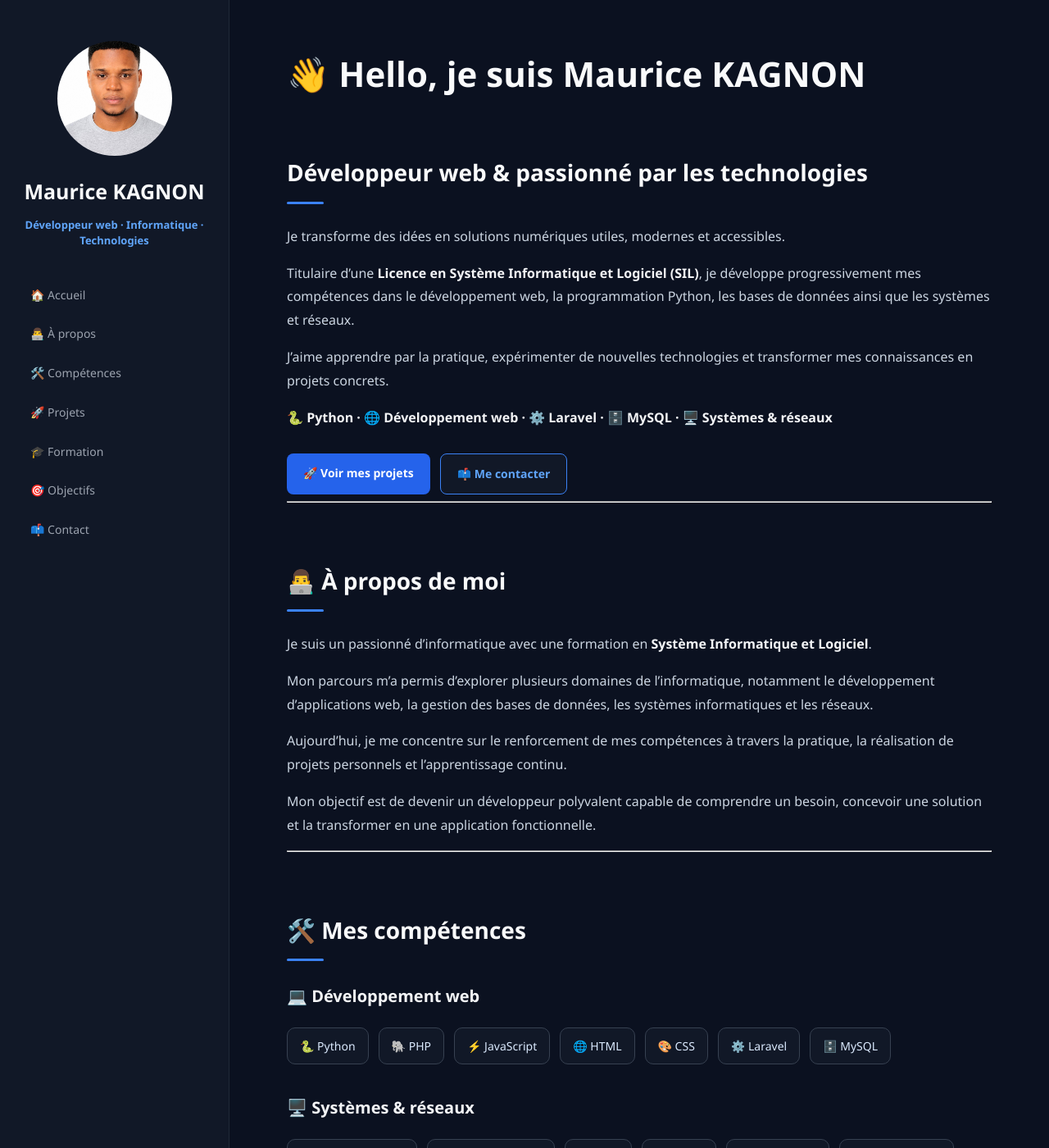
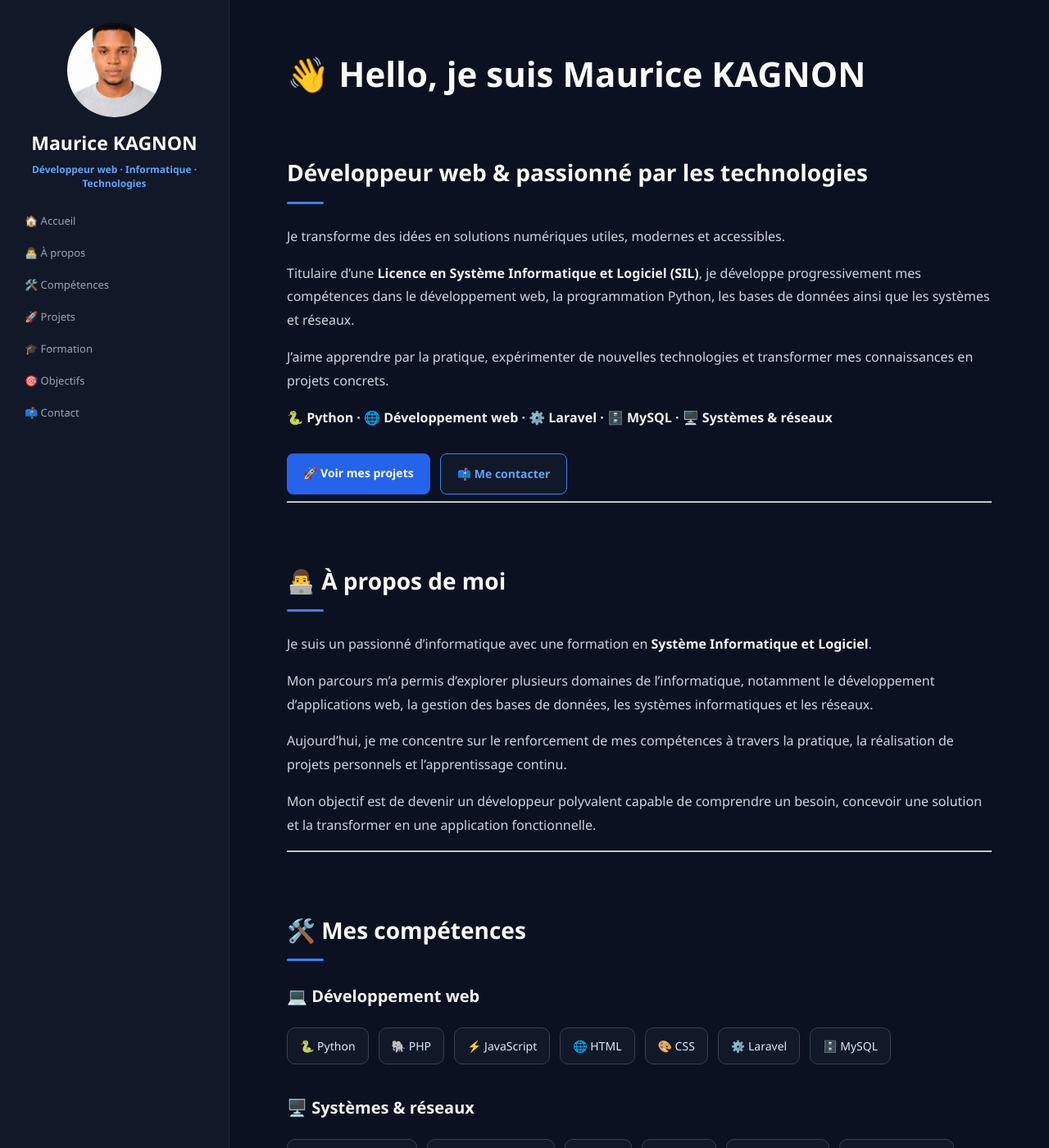
Before and after one commit to JacquesMaurice/maurice-kagnon.github.io, a Jekyll site: the page built from index.md, in a window 1280 px wide and 1400 px high. Shown: the whole window at 82% size. Built offline with Jekyll 4.4.1, drawn with Linux system fonts in a browser that asks for light colours.

Commit message:
Ajout de la navigation

```diff
--- a/assets/css/style.css
+++ b/assets/css/style.css
@@ -24,7 +24,7 @@ body {
 }
 
 /* ========================================
-   COLONNE GAUCHE
+   COLONNE GAUCHE FIXE
    ======================================== */
 
 .sidebar {
@@ -35,39 +35,100 @@ body {
   min-width: 280px;
   height: 100vh;
 
-  padding: 50px 25px;
+  padding: 28px 20px;
 
   text-align: center;
 
   background: #111827;
   border-right: 1px solid #1f2937;
+
+  overflow: hidden;
 }
 
+/* ========================================
+   PHOTO
+   ======================================== */
+
 .profile-photo {
-  width: 140px;
-  height: 140px;
+  width: 115px;
+  height: 115px;
 
   object-fit: cover;
   border-radius: 50%;
 
   display: block;
-  margin: 0 auto 22px;
+  margin: 0 auto 12px;
 }
 
+/* ========================================
+   NOM
+   ======================================== */
+
 .sidebar h1 {
-  margin: 10px 0;
+  margin: 5px 0;
 
-  font-size: 25px;
+  font-size: 23px;
   font-weight: 700;
 
   color: #f9fafb;
 }
 
-.sidebar p {
+/* ========================================
+   RÔLE
+   ======================================== */
+
+.sidebar-role {
+  margin: 5px 0 18px;
+
+  color: #60a5fa !important;
+
+  font-size: 12px !important;
+  font-weight: 600;
+
+  line-height: 1.4;
+}
+
+/* ========================================
+   NAVIGATION
+   ======================================== */
+
+.sidebar-nav {
+  display: flex;
+  flex-direction: column;
+
+  gap: 3px;
+
   margin-top: 10px;
 
-  font-size: 14px;
+  text-align: left;
+}
+
+.sidebar-nav a {
+  display: block;
+
+  padding: 7px 10px;
+
+  border-radius: 7px;
+
   color: #9ca3af;
+
+  font-size: 13px;
+  font-weight: 500;
+
+  text-decoration: none;
+
+  transition:
+    background 0.2s ease,
+    color 0.2s ease,
+    transform 0.2s ease;
+}
+
+.sidebar-nav a:hover {
+  background: #172554;
+
+  color: #60a5fa;
+
+  transform: translateX(3px);
 }
 
 /* ========================================
@@ -257,7 +318,9 @@ body {
   color: #60a5fa !important;
 }
 
-/* Statut des projets */
+/* ========================================
+   STATUT PROJET
+   ======================================== */
 
 .project-status {
   display: inline-block;
@@ -317,26 +380,6 @@ body {
 }
 
 /* ========================================
-   CITATION FINALE
-   ======================================== */
-
-.content blockquote {
-  margin: 60px 0 20px;
-
-  padding: 20px 25px;
-
-  border-left: 4px solid #3b82f6;
-
-  background: #111827;
-
-  border-radius: 0 10px 10px 0;
-
-  color: #9ca3af;
-
-  font-style: italic;
-}
-
-/* ========================================
    BOUTONS
    ======================================== */
 
@@ -385,6 +428,24 @@ body {
 }
 
 /* ========================================
+   CITATION
+   ======================================== */
+
+.content blockquote {
+  margin: 25px 0;
+
+  padding: 12px 18px;
+
+  border-left: 3px solid #3b82f6;
+
+  background: #111827;
+
+  color: #93c5fd;
+
+  border-radius: 0 8px 8px 0;
+}
+
+/* ========================================
    MOBILE
    ======================================== */
 
@@ -394,23 +455,43 @@ body {
     display: block;
   }
 
- .sidebar {
-  position: sticky;
-  top: 0;
+  .sidebar {
+    position: relative;
 
-  width: 280px;
-  min-width: 280px;
-  height: 100vh;
+    width: 100%;
+    min-width: auto;
 
-  padding: 35px 20px;
+    height: auto;
+    min-height: auto;
 
-  text-align: center;
+    padding: 30px 20px;
 
-  background: #111827;
-  border-right: 1px solid #1f2937;
+    overflow: visible;
 
-  overflow-y: auto;
-}
+    border-right: none;
+    border-bottom: 1px solid #1f2937;
+  }
+
+  .profile-photo {
+    width: 120px;
+    height: 120px;
+  }
+
+  .sidebar-nav {
+    flex-direction: row;
+    flex-wrap: wrap;
+
+    justify-content: center;
+
+    gap: 5px;
+
+    text-align: center;
+  }
+
+  .sidebar-nav a {
+    font-size: 12px;
+  }
+
   .content {
     width: 100%;
     max-width: none;
@@ -436,85 +517,3 @@ body {
     font-size: 13px;
   }
 }
-.content blockquote:first-of-type {
-  margin: 25px 0;
-  padding: 12px 18px;
-
-  border-left: 3px solid #3b82f6;
-
-  background: #111827;
-
-  color: #93c5fd;
-
-  border-radius: 0 8px 8px 0;
-}
-/* ========================================
-   NAVIGATION
-   ======================================== */
-
-.sidebar-nav {
-  display: flex;
-  flex-direction: column;
-
-  gap: 6px;
-
-  margin-top: 35px;
-
-  text-align: left;
-}
-
-.sidebar-nav a {
-  display: block;
-
-  padding: 9px 12px;
-
-  border-radius: 8px;
-
-  color: #9ca3af;
-
-  font-size: 14px;
-  font-weight: 500;
-
-  text-decoration: none;
-
-  transition:
-    background 0.2s ease,
-    color 0.2s ease,
-    transform 0.2s ease;
-}
-
-.sidebar-nav a:hover {
-  background: #172554;
-
-  color: #60a5fa;
-
-  transform: translateX(3px);
-}
-
-/* Navigation sur mobile */
-
-@media (max-width: 768px) {
-
-  .sidebar-nav {
-    flex-direction: row;
-    flex-wrap: wrap;
-
-    justify-content: center;
-
-    margin-top: 25px;
-  }
-
-  .sidebar-nav a {
-    font-size: 13px;
-  }
-}
-.sidebar-role {
-  margin: 8px 0 0;
-
-  color: #60a5fa !important;
-
-  font-size: 13px !important;
-  font-weight: 600;
-
-  line-height: 1.5;
-}
```
